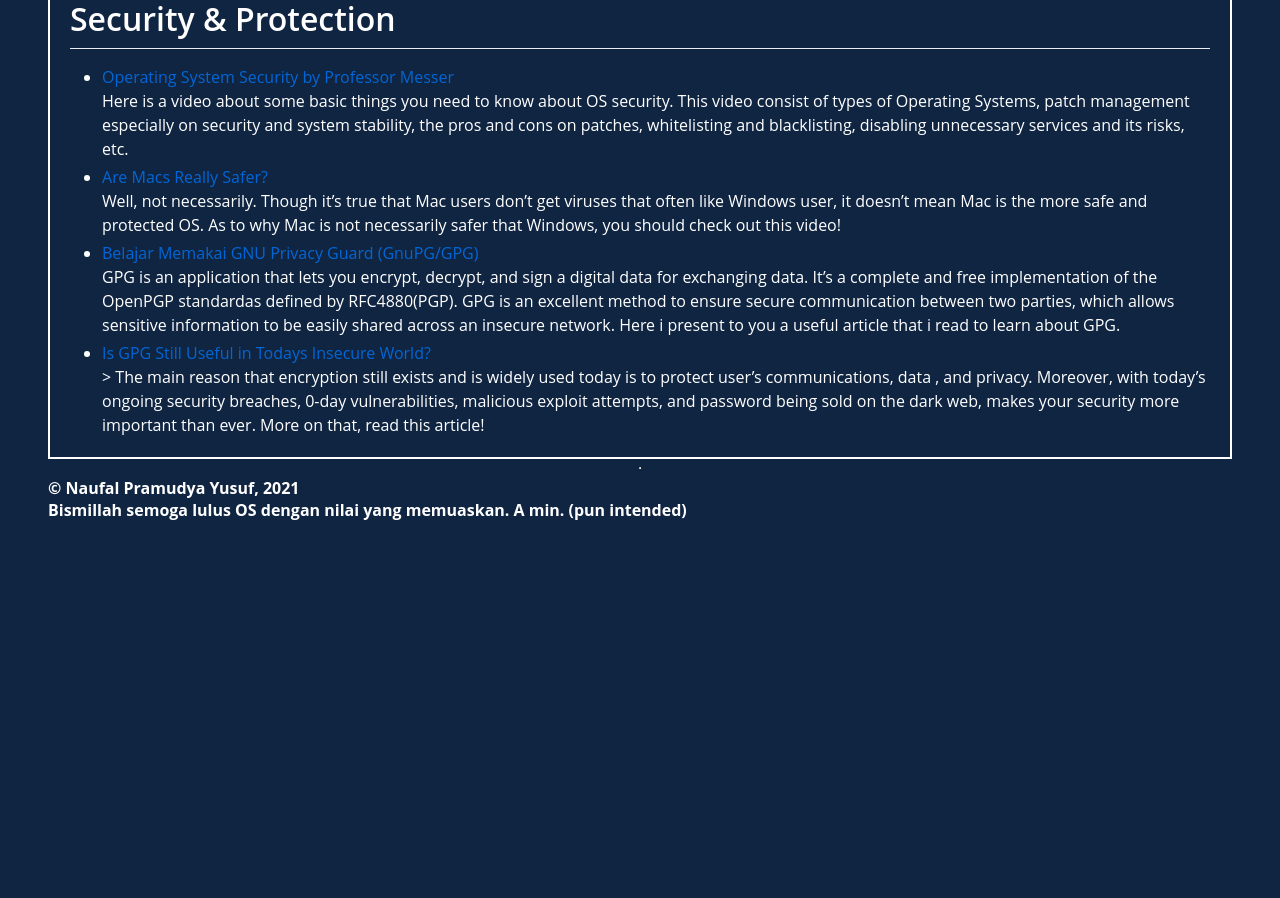
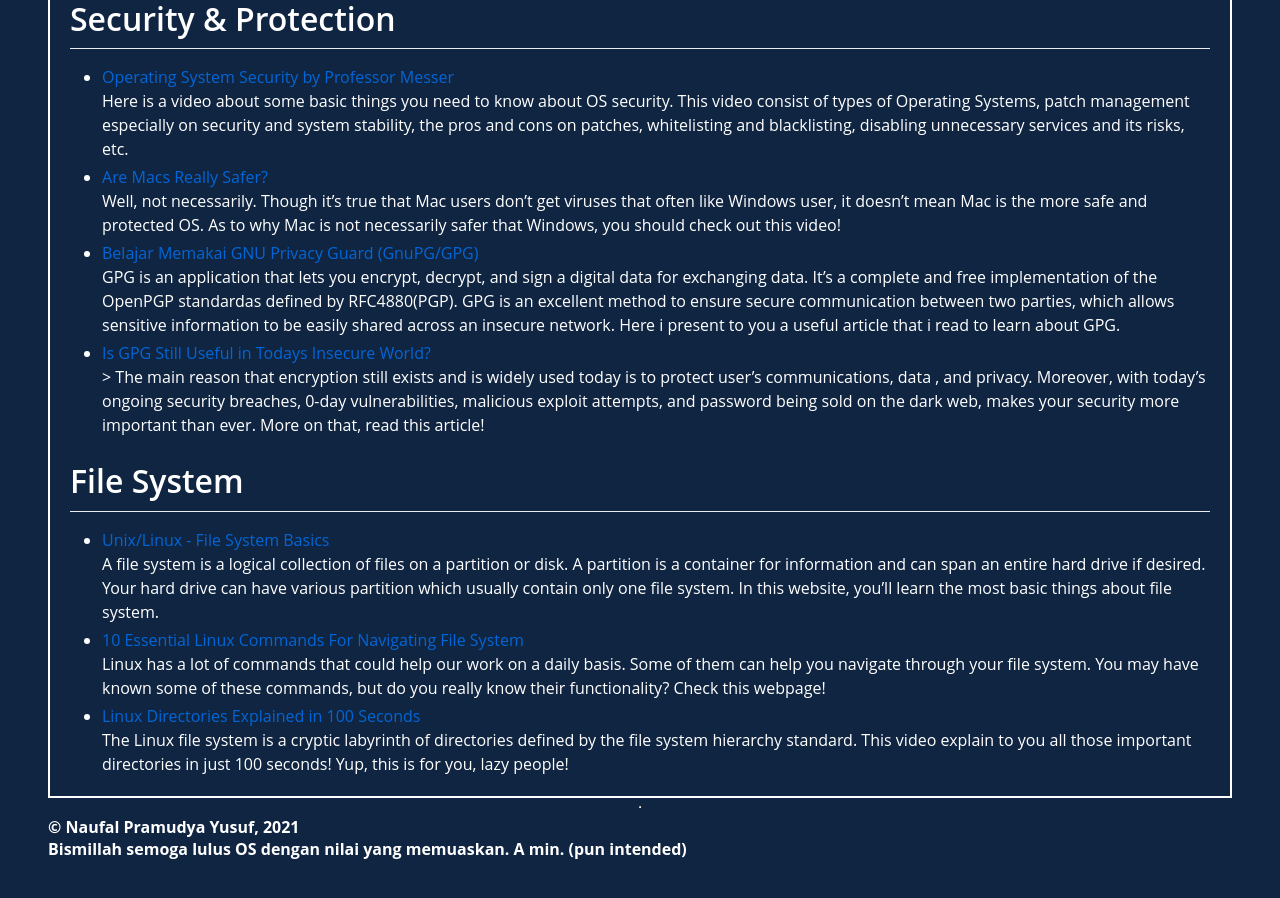
Before and after one commit to naufalpram/os212, a Jekyll site: the page built from links.md, in a window 1280 px wide and 900 px high, scrolled down 1014 px. Built offline with Jekyll 4.4.1, drawn with Linux system fonts in a browser that asks for light colours; our own code applies the rules of GitHub Pages for plain Markdown files; before the commit the page ends 1575 px from its top, so only the background shows below that.

Commit message:
os212 naufalpram W03

```diff
--- a/TXT/myrank.txt
+++ b/TXT/myrank.txt
@@ -2,3 +2,6 @@
 ZCZC W02 orelar
 ZCZC W02 pragusga25
 ZCZC W02 nichoje
+ZCZC W03 qalbunsb
+ZCZC W03 raihanyx
+ZCZC W03 rakazet
--- a/links.md
+++ b/links.md
@@ -59,3 +59,18 @@ to be easily shared across an insecure network. Here i present to you a useful a
 The main reason that encryption still exists and is widely used today is to protect user's communications, data , and
 privacy. Moreover, with today's ongoing security breaches, 0-day vulnerabilities, malicious exploit attempts, and
 password being sold on the dark web, makes your security more important than ever. More on that, read this article!
+
+# File System
+- [Unix/Linux - File System Basics](https://www.tutorialspoint.com/unix/unix-file-system.htm)<br>
+A file system is a logical collection of files on a partition or disk. A partition is a container for
+information and can span an entire hard drive if desired. Your hard drive can have various partition
+which usually contain only one file system. In this website, you'll learn the most basic things
+about file system.
+- [10 Essential Linux Commands For Navigating File System](https://www.lifewire.com/linux-commands-for-navigating-file-system-4027320)<br>
+Linux has a lot of commands that could help our work on a daily basis. Some of them can help you
+navigate through your file system. You may have known some of these commands, but do you really know their functionality?
+Check this webpage!
+- [Linux Directories Explained in 100 Seconds](https://www.youtube.com/watch?v=42iQKuQodW4&ab_channel=Fireship)<br>
+The Linux file system is a cryptic labyrinth of directories defined by the file system hierarchy standard.
+This video explain to you all those important directories in just 100 seconds! Yup, this is for you,
+lazy people!
```
Also changed, not shown: TXT/mylog.txt (+17 -0 lines), 4 other files.
